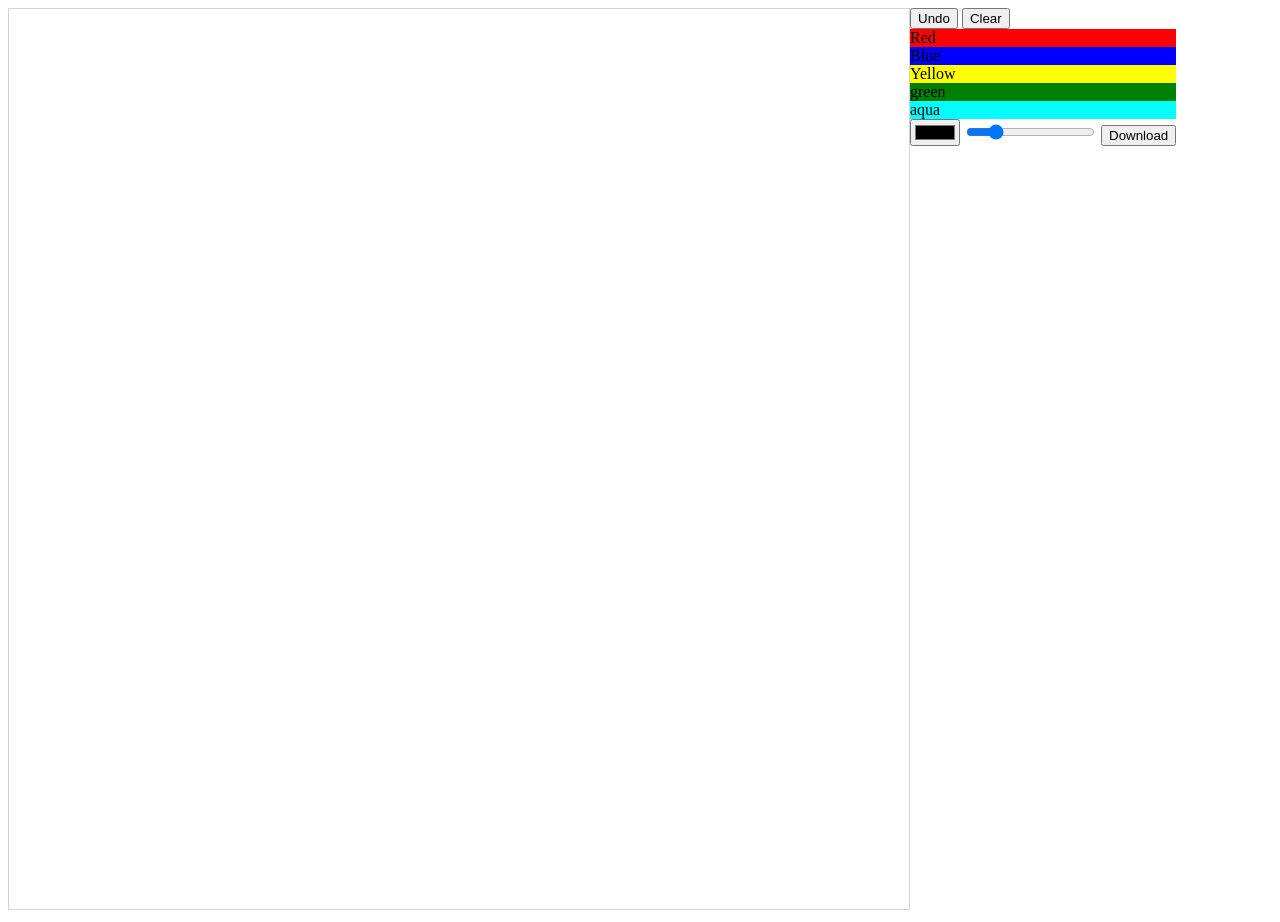
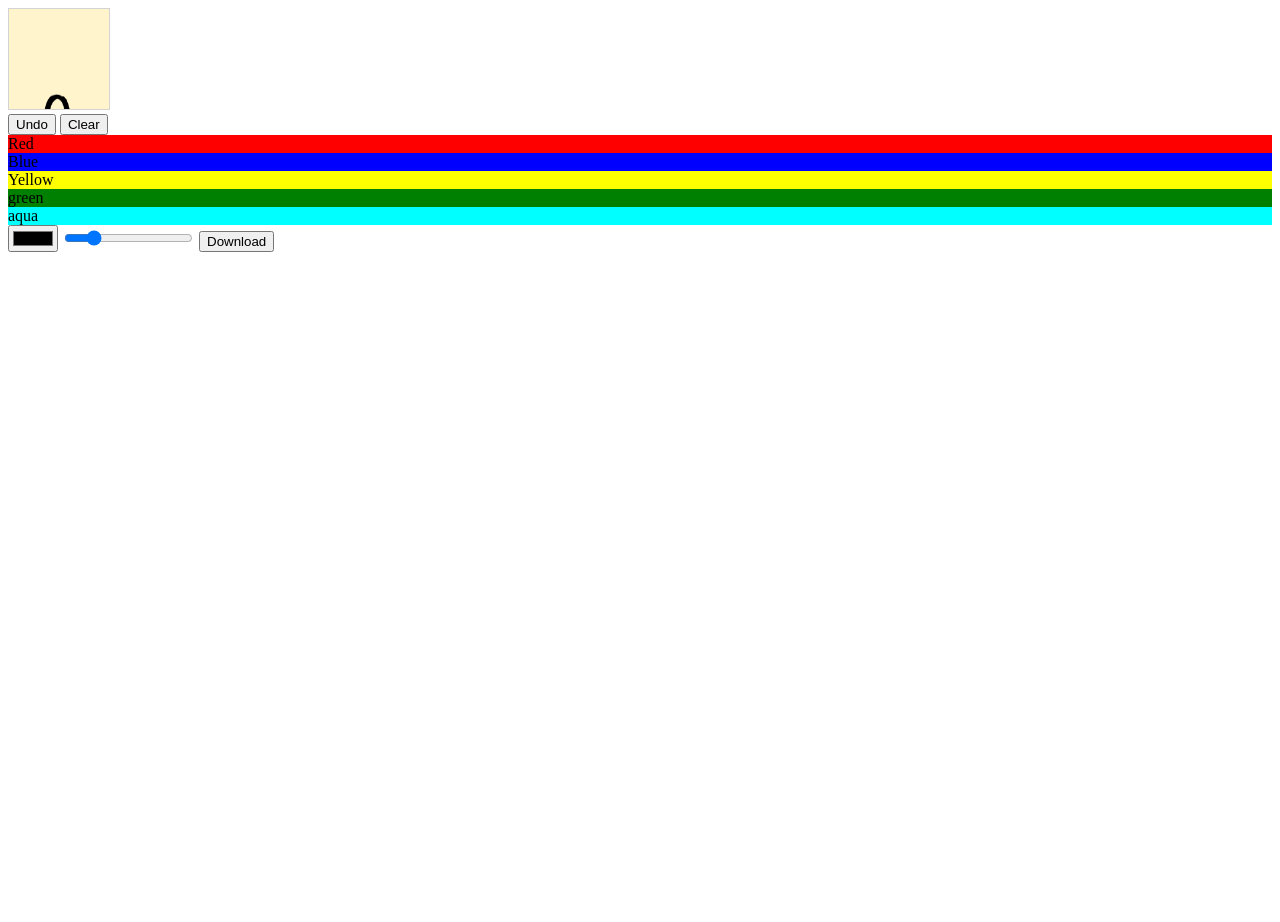
Before and after one commit to yeissonGutierrrez/drawapptest, a plain HTML site: page index.html in a window 1280 px wide. After the commit the page ends 800 px from the top, so only its background shows below. Drawn offline with Linux system fonts and the light colour scheme.

Commit message:
first commit

```diff
--- a/index.html
+++ b/index.html
@@ -7,9 +7,9 @@
   <title>draw App</title>
 </head>
 <body>
-  <div style="display: flex;">
+  <div style="display: flex; flex-direction: column;">
     <div>
-      <canvas id="myCanvas" width="900" height="900" style="border:1px solid #d3d3d3;">
+      <canvas id="myCanvas" width="100vw" height="100vh" style="border:1px solid #d3d3d3;">
       </canvas>
     </div>
 
@@ -40,7 +40,6 @@
 //   ctx.drawImage('./color-emell@2x.png', 10, 10);
 // }
 
-useEffect(() => {
 let is_drawing = false
 let draw_color = "black"
 let line_width = "20"
@@ -155,8 +154,6 @@ useEffect(() => {
   a.click();
 }
 
-}, [])
-
 </script>
 </body>
 </html>
```
Lines whose indentation alone changed are shown as unchanged.
